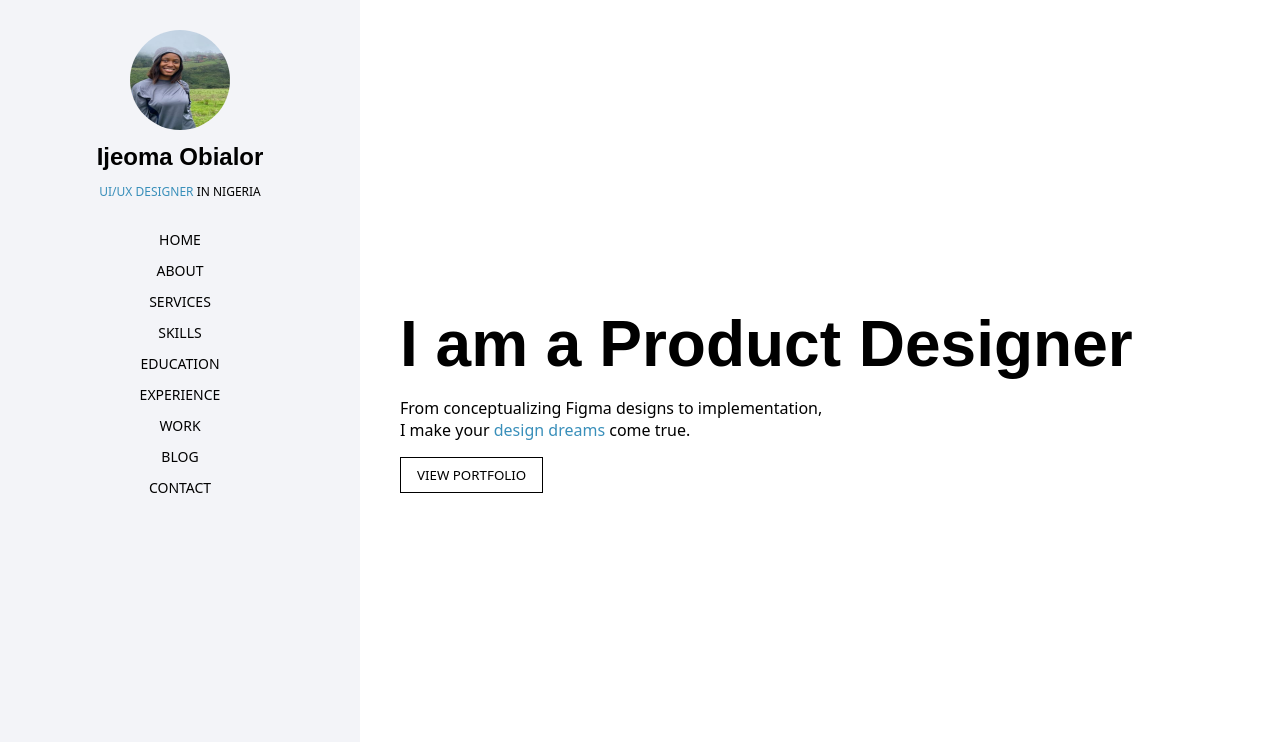
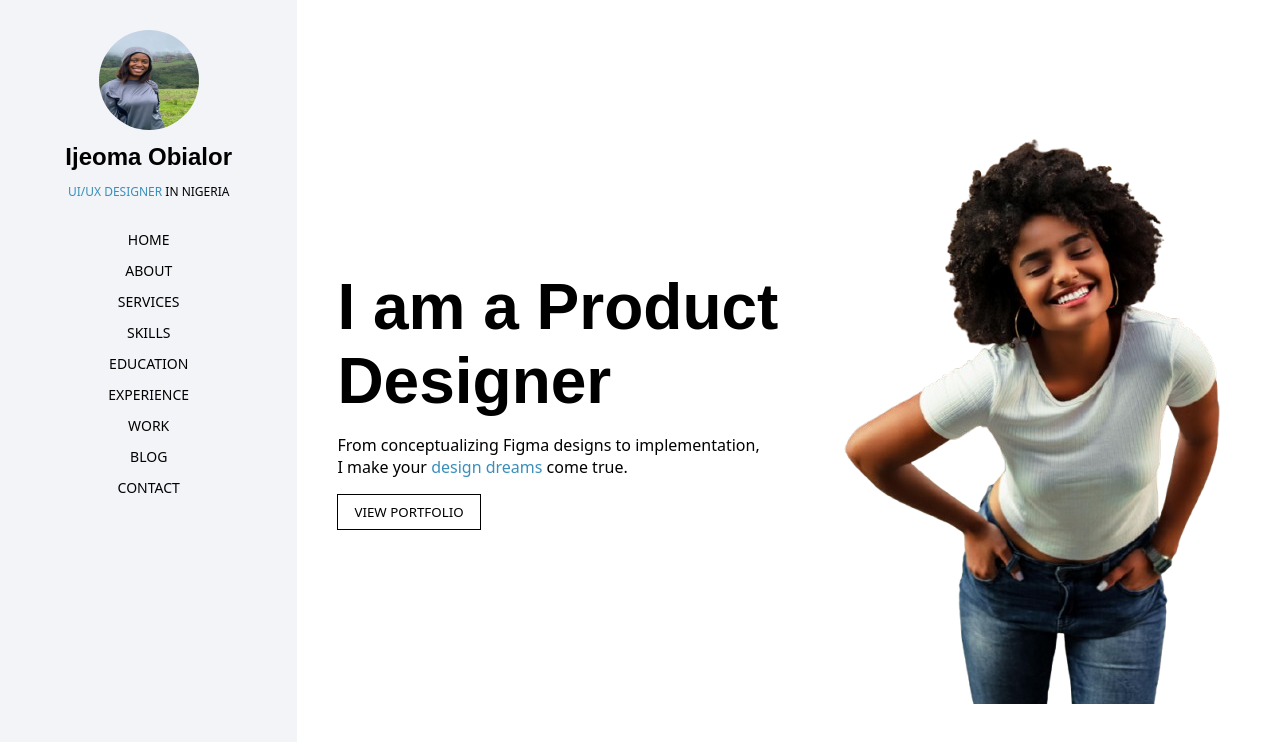
Before and after one commit to Igraziella/test-portfolio, a plain HTML site: page index.html in a window 1280 px wide. Drawn offline with Linux system fonts and the light colour scheme.

Commit message:
renamed image

```diff
--- a/index.html
+++ b/index.html
@@ -41,7 +41,7 @@
         </div>
 
         <div>
-          <img src="pexels-marcelochagas-2535859-removebg-preview.png" alt="" />
+          <img src="full_photo.png" alt="" />
         </div>
       </section>
     </main>
```
